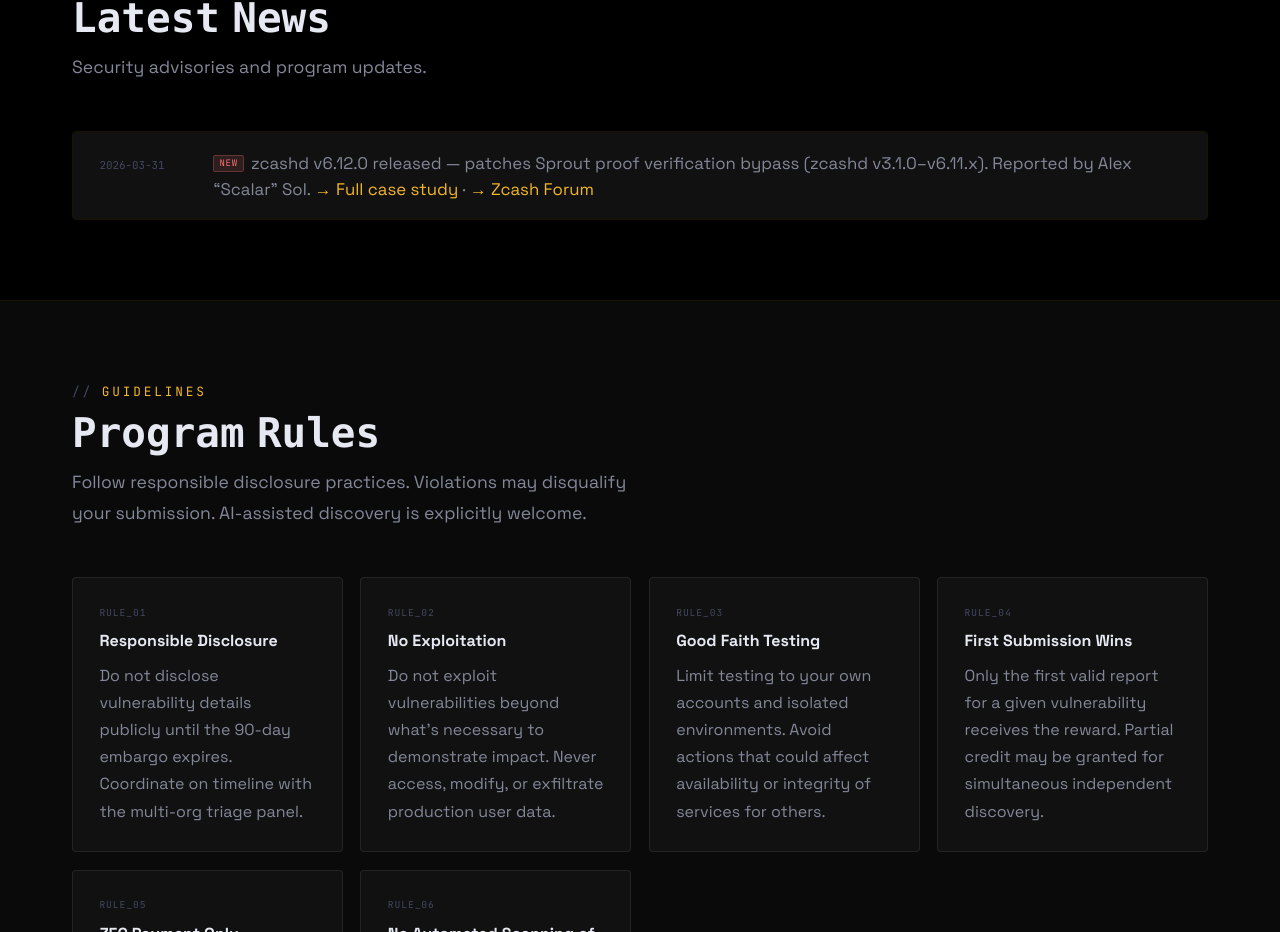
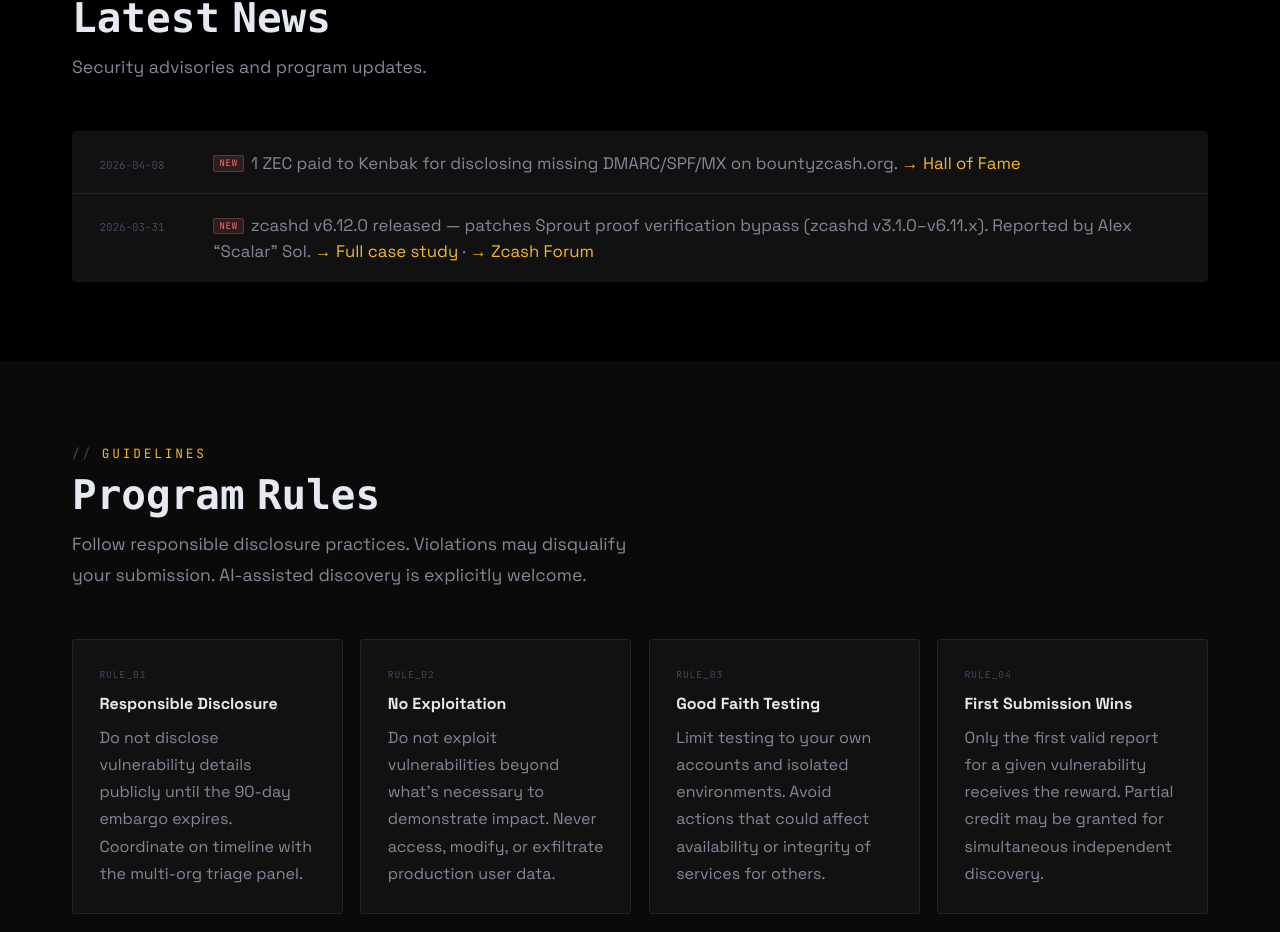
Before and after one commit to Michae2xl/bountyzcash, a Next.js app: page / in a window 1280 px wide. Shown: the part 6986-7918 px from the top of the page. Built offline with nearby package versions, Linux system fonts and the light colour scheme.

Commit message:
feat: add Kenbak DMARC disclosure to latest news

```diff
--- a/src/app/page.tsx
+++ b/src/app/page.tsx
@@ -852,6 +852,14 @@ export default function Home() {
             <p className="desc">Security advisories and program updates.</p>
             <div className="news-list">
               <div className="nr">
+                <div className="nd">2026-04-08</div>
+                <div className="nt">
+                  <span className="nbadge">NEW</span>1 ZEC paid to Kenbak for
+                  disclosing missing DMARC/SPF/MX on bountyzcash.org.{" "}
+                  <a href="/hall-of-fame">&rarr; Hall of Fame</a>
+                </div>
+              </div>
+              <div className="nr">
                 <div className="nd">2026-03-31</div>
                 <div className="nt">
                   <span className="nbadge">NEW</span>zcashd v6.12.0 released
```
